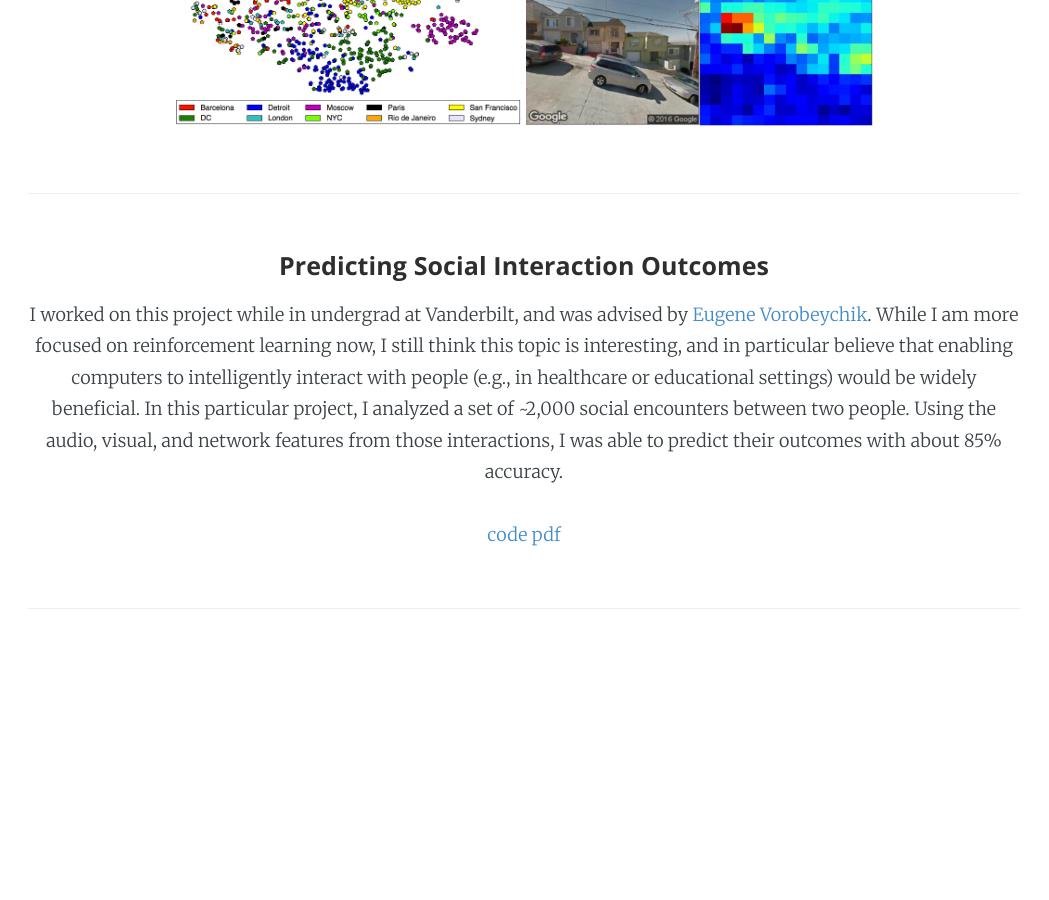
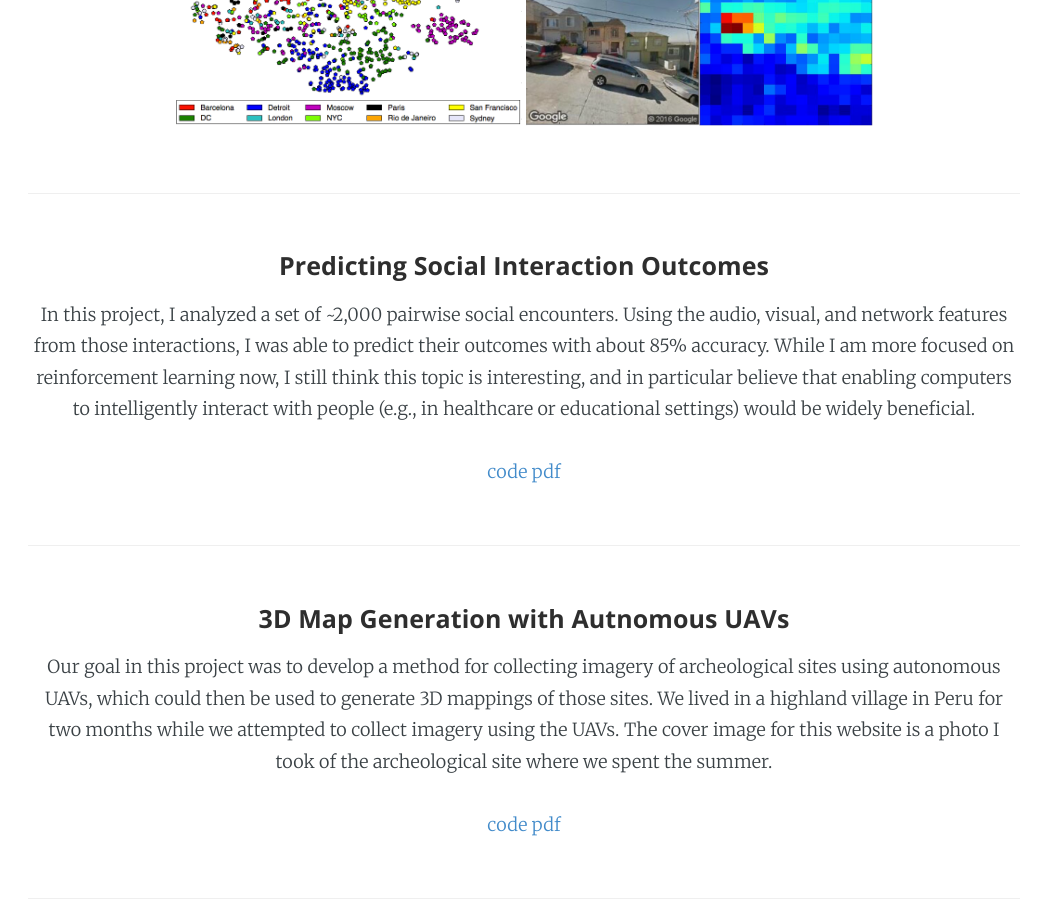
Before and after one commit to wulfebw/legacy.wulfebw.github.io, a Jekyll site: the page built from index.html, in a window 1280 px wide and 900 px high, scrolled down 4116 px. Shown: the whole window, without its empty margins (116-1165 px from the left). Built offline with Jekyll 4.4.1, drawn with Linux system fonts in a browser that asks for light colours; some web fonts are replaced; before the commit the page ends 4726 px from its top, so only the background shows below that.

Commit message:
adding uavs

```diff
--- a/_includes/main.md
+++ b/_includes/main.md
@@ -94,11 +94,10 @@ Given an random, street-level image of a city from around the world, could you i
     </div>
 </div>
 
-
 ---
 
 ### Predicting Social Interaction Outcomes
-I worked on this project while in undergrad at Vanderbilt, and was advised by <a href="http://engineering.vanderbilt.edu/bio/eugene-vorobeychik" class="md-link">Eugene Vorobeychik</a>. While I am more focused on reinforcement learning now, I still think this topic is interesting, and in particular believe that enabling computers to intelligently interact with people (e.g., in healthcare or educational settings) would be widely beneficial. In this particular project, I analyzed a set of ~2,000 social encounters between two people. Using the audio, visual, and network features from those interactions, I was able to predict their outcomes with about 85% accuracy.
+In this project, I analyzed a set of ~2,000 pairwise social encounters. Using the audio, visual, and network features from those interactions, I was able to predict their outcomes with about 85% accuracy. While I am more focused on reinforcement learning now, I still think this topic is interesting, and in particular believe that enabling computers to intelligently interact with people (e.g., in healthcare or educational settings) would be widely beneficial.
 
 <div>
 <a href="https://github.com/wulfebw/Independent_Study" class="md-link">code</a>
@@ -106,3 +105,13 @@ I worked on this project while in undergrad at Vanderbilt, and was advised by <a
 </div>
 
 ---
+
+### 3D Map Generation with Autnomous UAVs
+Our goal in this project was to develop a method for collecting imagery of archeological sites using autonomous UAVs, which could then be used to generate 3D mappings of those sites. We lived in a highland village in Peru for two months while we attempted to collect imagery using the UAVs. The cover image for this website is a photo I took of the archeological site where we spent the summer.
+
+<div>
+<a href="https://github.com/wulfebw/Independent_Study" class="md-link">code</a>
+<a href="{{ site.github.url }}/assets/IS_Final_Paper.pdf" class="md-link">pdf</a>
+</div>
+
+---
```
